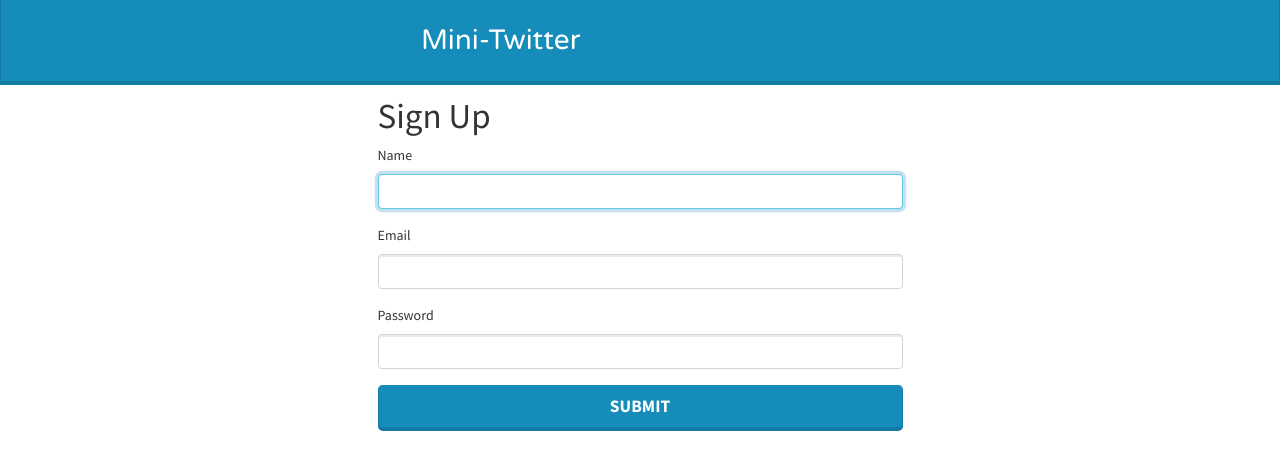
After one commit to developerk001/mini-twitter, a Node server app: page /signup in a window 1280 px wide. The commit adds this page. Shown: the top 470 px of the page. Run offline with Node 20, Linux system fonts and the light colour scheme; some libraries are stand-ins or nearby versions.

Commit message:
Sign up system added and passport.js added

```diff
--- a/public/css/style.css
+++ b/public/css/style.css
@@ -1,7 +1,25 @@
-/* body {
-  padding-top: 50px;
-} */
 .starter-template {
   padding: 40px 15px;
   text-align: center;
 }
+#signup {
+    width: 100%;
+    color: #333333;
+    margin: 0 auto;
+    overflow: hidden;
+    padding: 10px 0;
+    align-items: center;
+    justify-content: space-around;
+    display: flex;
+    float: none;
+}
+.navbar {
+  width: 100%;
+  padding: 1em 30em;
+}
+.navbar a.navbar-brand {
+  text-align: center;
+  margin: 0 auto;
+  font-size: 2em;
+  font-family: 'Varela Round', sans-serif;
+}
--- /dev/null
+++ b/routes/user.js
@@ -0,0 +1,32 @@
+const router = require('express').Router()
+const User = require('./../models/user')
+
+router.route('/signup')
+  .get((req, res, next) => {
+    res.render('accounts/signup', {err: req.flash('errors')})
+  })
+  .post((req, res, next) => {
+    User.findOne({
+      email: req.body.email
+    }).then(user => {
+      if (user) {
+        req.flash('errors', 'user with that email already exists')
+        res.redirect('/signup')
+      } else {
+        var user = new User()
+        user.name = req.body.name
+        user.email = req.body.email
+        user.image = user.avatar()
+        user.password = req.body.password
+        user.save().then(user => {
+          res.redirect('/')
+        }).catch(e => {
+          next(e)
+        })
+      }
+    }).catch(e => {
+      next(e)
+    })
+  })
+
+module.exports = router
--- a/server.js
+++ b/server.js
@@ -5,14 +5,21 @@ const bodyParser = require('body-parser')
 const mongoose = require('mongoose')
 const hsb = require('hbs')
 const expressHbs = require('express-handlebars')
+const session = require('express-session')
+const MongoStore = require('connect-mongo')(session)
+const flash = require('express-flash')
 const port = process.env.PORT || 3000
+const passport = require('passport')
+const cookieParser = require('cookie-parser')
 
 // Extracting From Globals
 const app = express()
 
 // Requiring Locals
 const mainRoutes = require('./routes/main')
+const userRoutes = require('./routes/user')
 const db = require('./db/db');
+const config = require('./config/config')
 
 // Setting Up Middlewares
 app.engine('.hbs', expressHbs({ defaultLayout: 'layout', extname: '.hbs' }));
@@ -21,8 +28,18 @@ app.use(express.static(__dirname + '/public'));
 app.use(morgan('dev'));
 app.use(bodyParser.json());
 app.use(bodyParser.urlencoded({ extended: true }));
+app.use(session({
+  resave: true,
+  saveUninitialized: true,
+  secret: config.secret,
+  store: new MongoStore({url: config.db, autoReconnect: true})
+}))
+app.use(flash())
+app.use(passport.initialize())
+app.use(passport.session())
 
 app.use(mainRoutes)
+app.use(userRoutes)
 
 // 1:05:49
 // Listening To Port And Handling Error
--- /dev/null
+++ b/views/accounts/signup.hbs
@@ -0,0 +1,29 @@
+<div class="row" id="signup">
+  <div class="col-lg-6 col-lg-offset-4">
+    <h1>Sign Up</h1>
+    {{#if err}}
+      <div class="alert alert-danger alert-dismissible">
+        <button type="button" class="close" data-dismiss="alert" aria-label="Close">
+          <span aria-hidden="true">&times;</span>
+        </button>
+        {{err}}
+      </div>
+    {{/if}}
+
+    <form method="post" class="center-block">
+      <div class="form-group">
+        <label for="name">Name</label>
+        <input type="text" name="name" class="form-control" autofocus>
+      </div>
+      <div class="form-group">
+        <label for="email">Email</label>
+        <input type="text" name="email" class="form-control">
+      </div>
+      <div class="form-group">
+        <label for="password">Password</label>
+        <input type="password" name="password" class="form-control">
+      </div>
+      <button type="submit" class="btn btn-primary btn-lg btn-block">Submit</button>
+    </form>
+  </div>
+</div>
--- a/views/layouts/layout.hbs
+++ b/views/layouts/layout.hbs
@@ -3,8 +3,8 @@
   <head>
     <meta charset="utf-8">
     <title>Mini-Twitter</title>
-    <!-- <link href="https://maxcdn.bootstrapcdn.com/bootstrap/3.3.7/css/bootstrap.min.css" rel="stylesheet"> -->
     <link rel="stylesheet" href="https://maxcdn.bootstrapcdn.com/bootswatch/4.0.0-beta.3/lumen/bootstrap.min.css">
+    <link href="https://fonts.googleapis.com/css?family=Varela+Round" rel="stylesheet">
     <link rel="stylesheet" href="css/style.css">
   </head>
   <body>
--- a/views/main/landing.hbs
+++ b/views/main/landing.hbs
@@ -5,6 +5,6 @@
 <center>
   <div class="col-md-8 col-md-offset-4">
     <a class="btn btn-primary btn-lg" href="/signup">SignUp</a>
-    <a class="btn btn-success btn-lg" href="/signup">Login</a>
+    <a class="btn btn-success btn-lg" href="/login">Login</a>
   </div>
 </center>
--- a/views/partials/navbar.hbs
+++ b/views/partials/navbar.hbs
@@ -1,5 +1,5 @@
 <nav class="navbar navbar-expand-lg navbar-dark bg-primary">
-  <a class="navbar-brand" href="#">Mini-Twitter</a>
+  <a class="navbar-brand" href="/">Mini-Twitter</a>
   <button class="navbar-toggler" type="button" data-toggle="collapse" data-target="#navbarColor01" aria-controls="navbarColor01" aria-expanded="false" aria-label="Toggle navigation">
     <span class="navbar-toggler-icon"></span>
   </button>
```
Also changed, not shown: models/user.js (+9 -6 lines), package.json (+9 -2 lines), playgroud/hash.js (added, +12 -0 lines), 2 other files.
